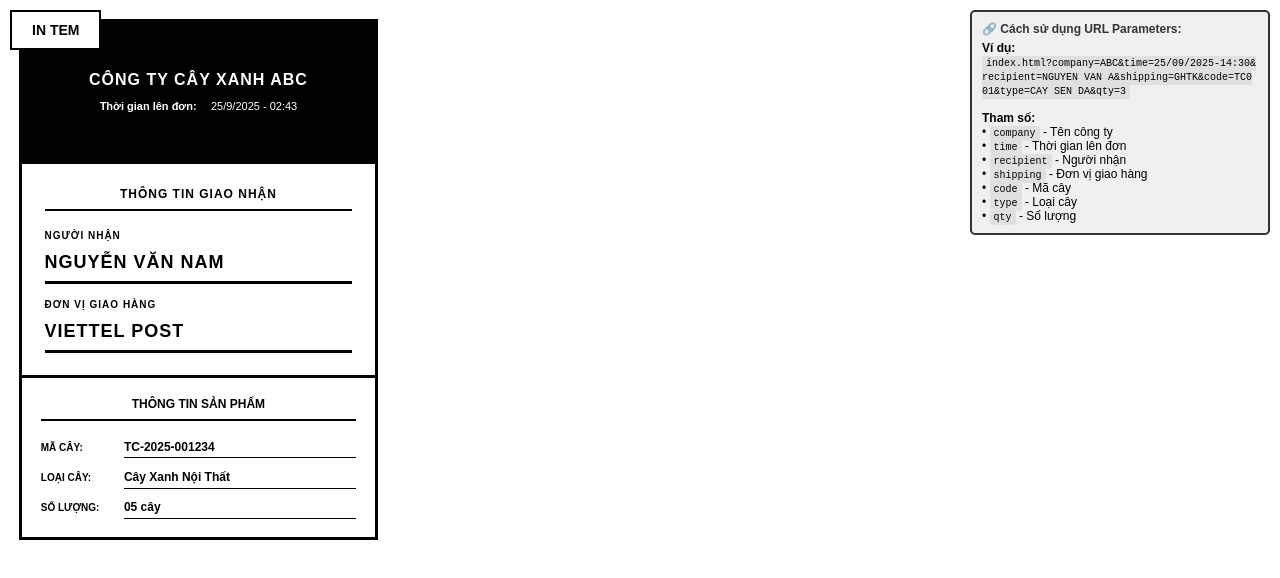
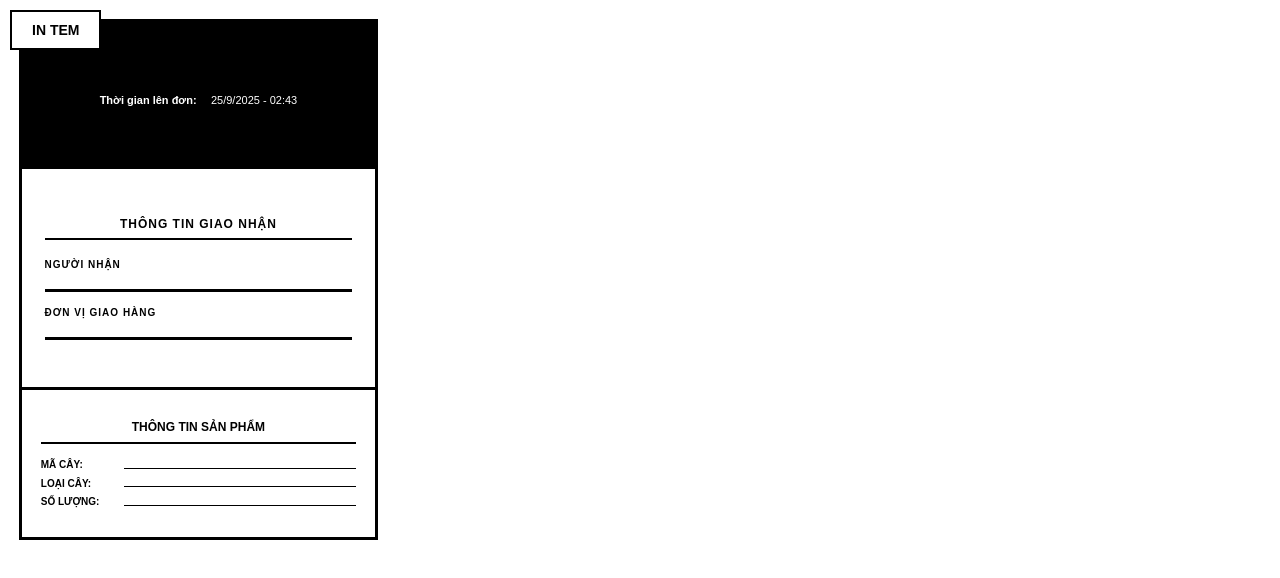
Before and after one commit to KidMo0n/temdanthung, a plain HTML site: page index.html in a window 1280 px wide. Drawn offline with Linux system fonts and the light colour scheme.

Commit message:
Update index.html

```diff
--- a/index.html
+++ b/index.html
@@ -155,28 +155,7 @@
         }
 
         .demo-info {
-            position: fixed;
-            top: 10px;
-            right: 10px;
-            background: #f0f0f0;
-            padding: 10px;
-            border: 2px solid #333;
-            border-radius: 5px;
-            font-size: 12px;
-            max-width: 300px;
-        }
-
-        .demo-info h4 {
-            margin-bottom: 5px;
-            color: #333;
-        }
-
-        .demo-info code {
-            background: #e0e0e0;
-            padding: 2px 4px;
-            border-radius: 3px;
-            font-size: 10px;
-            word-break: break-all;
+            display: none;
         }
 
         @media print {
@@ -194,10 +173,10 @@
     <div class="label-container">
         <!-- Ô 1: Tên công ty và thời gian -->
         <div class="company-section">
-            <div class="company-name" id="companyName">CÔNG TY CÂY XANH ABC</div>
+            <div class="company-name" id="companyName"></div>
             <div class="order-time">
                 <span class="label">Thời gian lên đơn:</span>
-                <span class="value" id="orderTime">25/09/2025 - 14:30</span>
+                <span class="value" id="orderTime"></span>
             </div>
         </div>
 
@@ -207,11 +186,11 @@
             <div class="shipping-info">
                 <div class="shipping-item">
                     <div class="shipping-label">Người nhận</div>
-                    <div class="shipping-value" id="recipient">NGUYỄN VĂN NAM</div>
+                    <div class="shipping-value" id="recipient"></div>
                 </div>
                 <div class="shipping-item">
                     <div class="shipping-label">Đơn vị giao hàng</div>
-                    <div class="shipping-value" id="shippingUnit">VIETTEL POST</div>
+                    <div class="shipping-value" id="shippingUnit"></div>
                 </div>
             </div>
         </div>
@@ -222,35 +201,21 @@
             <div class="product-info">
                 <div class="product-item">
                     <div class="product-label">Mã cây:</div>
-                    <div class="product-value" id="treeCode">TC-2025-001234</div>
+                    <div class="product-value" id="treeCode"></div>
                 </div>
                 <div class="product-item">
                     <div class="product-label">Loại cây:</div>
-                    <div class="product-value" id="treeType">Cây Xanh Nội Thất</div>
+                    <div class="product-value" id="treeType"></div>
                 </div>
                 <div class="product-item">
                     <div class="product-label">Số lượng:</div>
-                    <div class="product-value" id="quantity">05 cây</div>
+                    <div class="product-value" id="quantity"></div>
                 </div>
             </div>
         </div>
     </div>
 
-    <!-- Demo info panel -->
-    <div class="demo-info">
-        <h4>🔗 Cách sử dụng URL Parameters:</h4>
-        <p><strong>Ví dụ:</strong></p>
-        <code>index.html?company=ABC&time=25/09/2025-14:30&recipient=NGUYEN VAN A&shipping=GHTK&code=TC001&type=CAY SEN DA&qty=3</code>
-        <br><br>
-        <strong>Tham số:</strong><br>
-        • <code>company</code> - Tên công ty<br>
-        • <code>time</code> - Thời gian lên đơn<br>
-        • <code>recipient</code> - Người nhận<br>
-        • <code>shipping</code> - Đơn vị giao hàng<br>
-        • <code>code</code> - Mã cây<br>
-        • <code>type</code> - Loại cây<br>
-        • <code>qty</code> - Số lượng
-    </div>
+
 
     <!-- Print button -->
     <button class="print-button" onclick="window.print()" style="
@@ -295,10 +260,8 @@
             const type = decodeParam(getUrlParameter('type'));
             const qty = decodeParam(getUrlParameter('qty'));
 
-            // Cập nhật nội dung nếu có tham số
-            if (company) {
-                document.getElementById('companyName').textContent = company.toUpperCase();
-            }
+            // Cập nhật nội dung nếu có tham số, nếu không thì để trống
+            document.getElementById('companyName').textContent = company ? company.toUpperCase() : '';
 
             if (time) {
                 document.getElementById('orderTime').textContent = time;
@@ -310,25 +273,11 @@
                 document.getElementById('orderTime').textContent = timeString;
             }
 
-            if (recipient) {
-                document.getElementById('recipient').textContent = recipient.toUpperCase();
-            }
-
-            if (shipping) {
-                document.getElementById('shippingUnit').textContent = shipping.toUpperCase();
-            }
-
-            if (code) {
-                document.getElementById('treeCode').textContent = code.toUpperCase();
-            }
-
-            if (type) {
-                document.getElementById('treeType').textContent = type.toUpperCase();
-            }
-
-            if (qty) {
-                document.getElementById('quantity').textContent = qty.toUpperCase();
-            }
+            document.getElementById('recipient').textContent = recipient ? recipient.toUpperCase() : '';
+            document.getElementById('shippingUnit').textContent = shipping ? shipping.toUpperCase() : '';
+            document.getElementById('treeCode').textContent = code ? code.toUpperCase() : '';
+            document.getElementById('treeType').textContent = type ? type.toUpperCase() : '';
+            document.getElementById('quantity').textContent = qty ? qty.toUpperCase() : '';
         }
 
         // Hàm tạo URL mẫu với dữ liệu hiện tại
```
